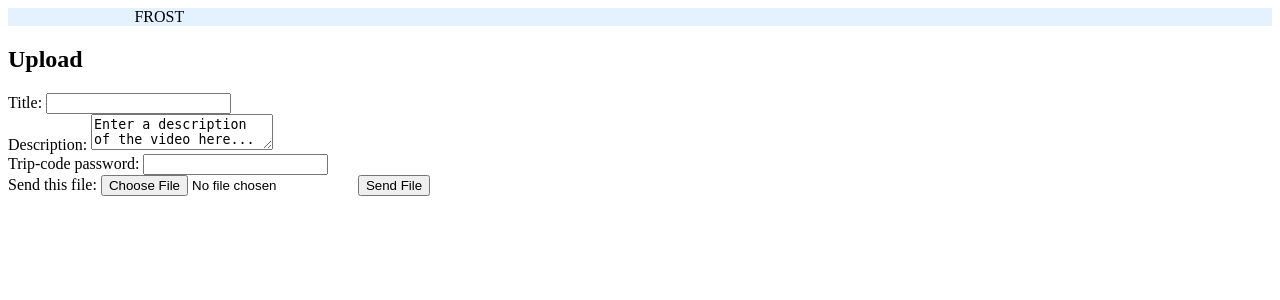
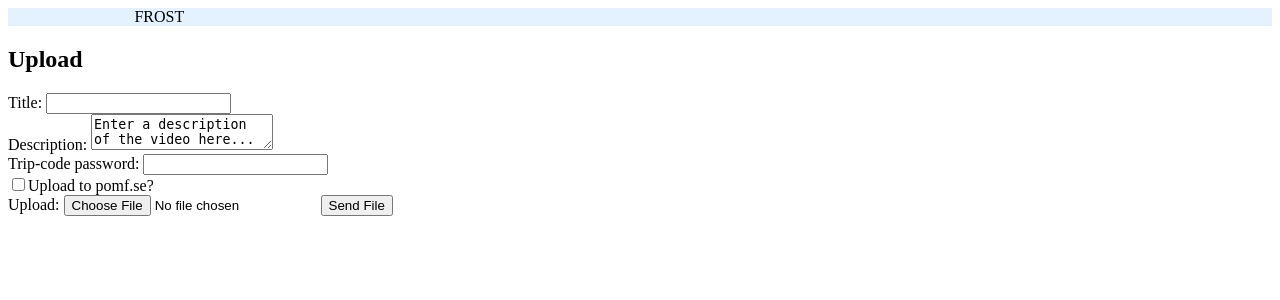
Before and after one commit to deltabeard/FROST, a PHP site: page /upload.php in a window 1280 px wide. Shown: the top 300 px of the page. Run offline with PHP 8.4, Linux system fonts and the light colour scheme.

Commit message:
Added support for pomf.se
* Videos can now be uploaded to pomf.se. This support is preliminary.
The uploaded video is currently not embedded.
* Small cleanup.

```diff
--- a/public_html/upload.php
+++ b/public_html/upload.php
@@ -16,17 +16,14 @@
 	</div>
 
 	<h2>Upload</h2>
-	<!-- The data encoding type, enctype, MUST be specified as below -->
 	<form enctype="multipart/form-data" action="upload_file.php" method="POST">
-		<!-- MAX_FILE_SIZE must precede the file input field -->
-		<input type="hidden" name="MAX_FILE_SIZE" value="50000000" />
 		<!-- Video information -->
 		Title: <input type="text" name="title"><br>
 		Description:  <textarea maxlength="500" name="description">Enter a description of the video here...</textarea><br>
 		Trip-code password: <input type="text" name="trip_pass"><br>
-		<!-- Name of input element determines name in $_FILES array -->
-		Send this file: <input name="userfile" type="file" />
-		<input type="submit" value="Send File" />
+		<input type="checkbox" name="uploadtopomf" value="true">Upload to pomf.se? <br>
+		Upload: <input type="file" name="userfile" data-max-size="50MiB">
+		<input type="submit" value="Send File">
 	</form>
 
 </body>
```
Also changed, not shown: public_html/upload_file.php (+24 -0 lines).
